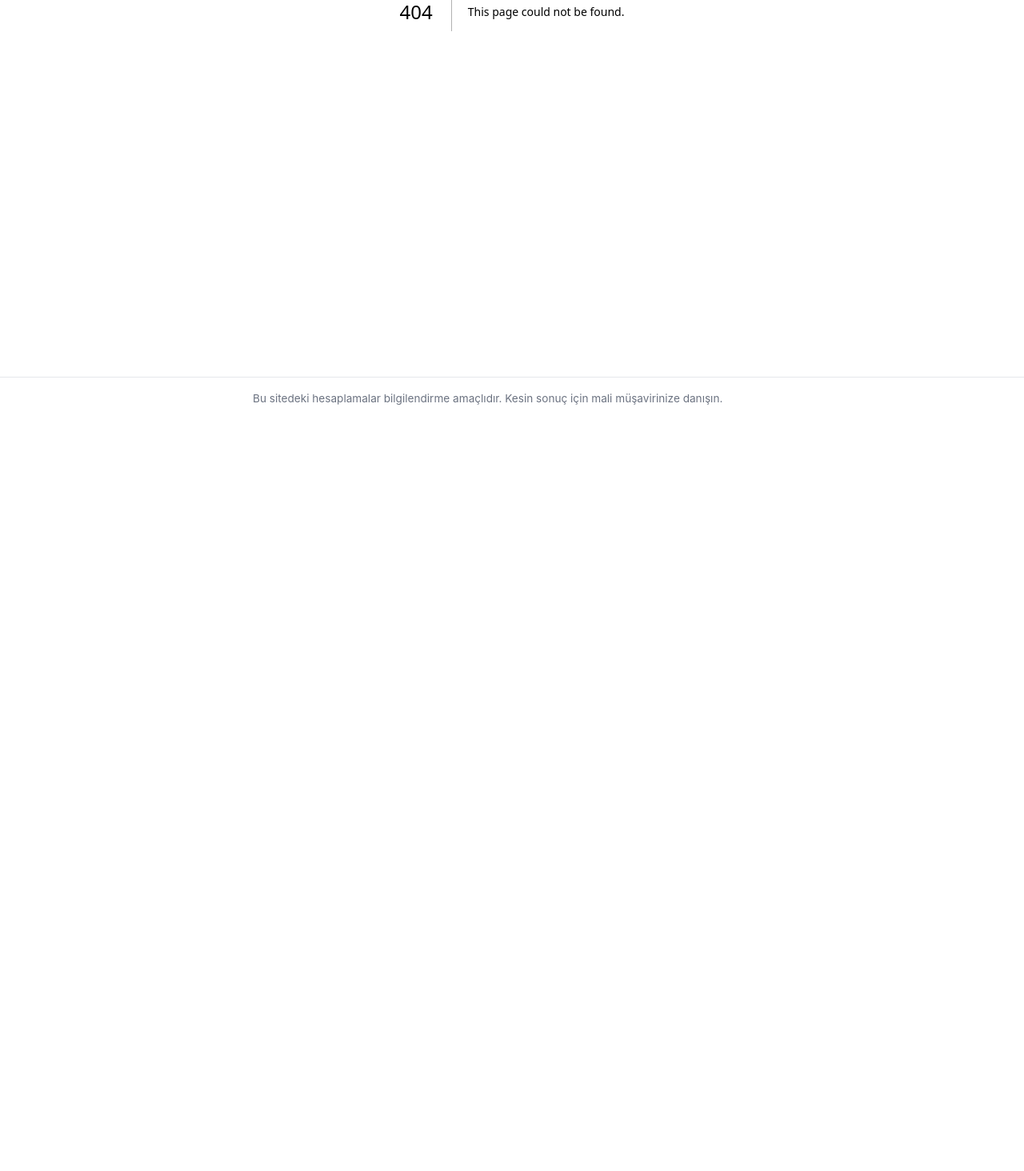
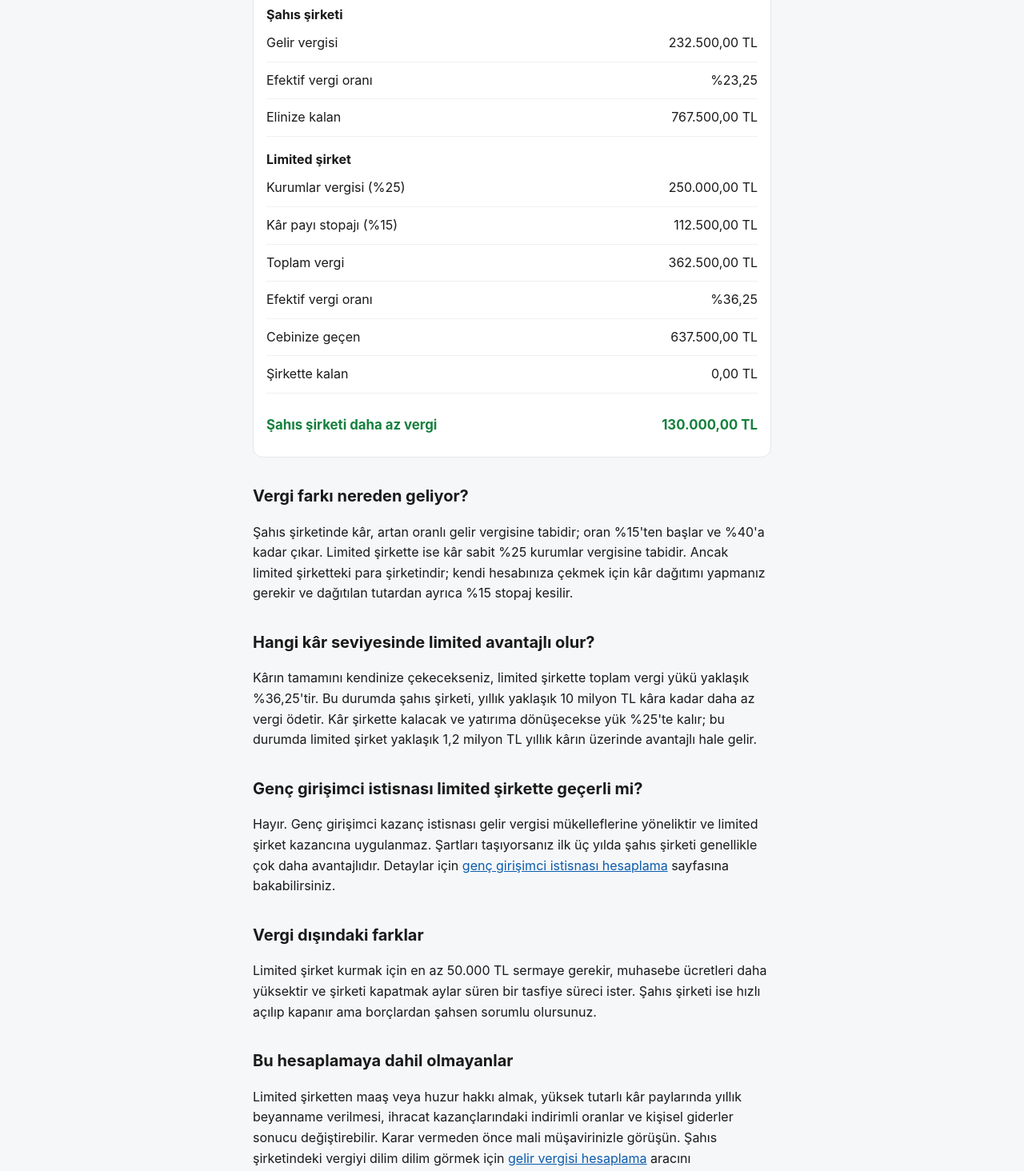
Before and after one commit to yavuzscvk-source/freelancer-vergi, a Next.js app: page /sahis-mi-limited-mi in a window 1280 px wide. Before the commit this address had no page. Shown: the part 460-1924 px from the top of the page at 80% size. Before the commit the page ends 985 px from the top, so only its background shows below. Built offline with nearby package versions, Linux system fonts and the light colour scheme.

Commit message:
Create page.js

```diff
--- /dev/null
+++ b/app/sahis-mi-limited-mi/page.js
@@ -0,0 +1,33 @@
+import Link from "next/link";
+import Hesaplayici from "./Hesaplayici";
+
+export const metadata = {
+  title: "Şahıs Şirketi mi Limited mi? Vergi Karşılaştırma 2026",
+  description: "Yıllık kârınıza göre şahıs şirketi ve limited şirketin toplam vergi yükünü karşılaştırın. 2026 gelir vergisi dilimleri, %25 kurumlar vergisi ve %15 kâr payı stopajı.",
+};
+
+export default function SahisLimited() {
+  return (
+    <>
+      <h1>Şahıs Şirketi mi Limited mi? 2026 Vergi Karşılaştırması</h1>
+      <p>Yıllık kârınızı girin; şahıs şirketi ve limited şirkette ödeyeceğiniz toplam vergiyi yan yana görün.</p>
+
+      <Hesaplayici />
+
+      <h2>Vergi farkı nereden geliyor?</h2>
+      <p>Şahıs şirketinde kâr, artan oranlı gelir vergisine tabidir; oran %15'ten başlar ve %40'a kadar çıkar. Limited şirkette ise kâr sabit %25 kurumlar vergisine tabidir. Ancak limited şirketteki para şirketindir; kendi hesabınıza çekmek için kâr dağıtımı yapmanız gerekir ve dağıtılan tutardan ayrıca %15 stopaj kesilir.</p>
+
+      <h2>Hangi kâr seviyesinde limited avantajlı olur?</h2>
+      <p>Kârın tamamını kendinize çekecekseniz, limited şirkette toplam vergi yükü yaklaşık %36,25'tir. Bu durumda şahıs şirketi, yıllık yaklaşık 10 milyon TL kâra kadar daha az vergi ödetir. Kâr şirkette kalacak ve yatırıma dönüşecekse yük %25'te kalır; bu durumda limited şirket yaklaşık 1,2 milyon TL yıllık kârın üzerinde avantajlı hale gelir.</p>
+
+      <h2>Genç girişimci istisnası limited şirkette geçerli mi?</h2>
+      <p>Hayır. Genç girişimci kazanç istisnası gelir vergisi mükelleflerine yöneliktir ve limited şirket kazancına uygulanmaz. Şartları taşıyorsanız ilk üç yılda şahıs şirketi genellikle çok daha avantajlıdır. Detaylar için <Link href="/genc-girisimci-istisnasi">genç girişimci istisnası hesaplama</Link> sayfasına bakabilirsiniz.</p>
+
+      <h2>Vergi dışındaki farklar</h2>
+      <p>Limited şirket kurmak için en az 50.000 TL sermaye gerekir, muhasebe ücretleri daha yüksektir ve şirketi kapatmak aylar süren bir tasfiye süreci ister. Şahıs şirketi ise hızlı açılıp kapanır ama borçlardan şahsen sorumlu olursunuz.</p>
+
+      <h2>Bu hesaplamaya dahil olmayanlar</h2>
+      <p>Limited şirketten maaş veya huzur hakkı almak, yüksek tutarlı kâr paylarında yıllık beyanname verilmesi, ihracat kazançlarındaki indirimli oranlar ve kişisel giderler sonucu değiştirebilir. Karar vermeden önce mali müşavirinizle görüşün. Şahıs şirketindeki vergiyi dilim dilim görmek için <Link href="/gelir-vergisi-hesaplama">gelir vergisi hesaplama</Link> aracını kullanabilirsiniz.</p>
+    </>
+  );
+}
```
